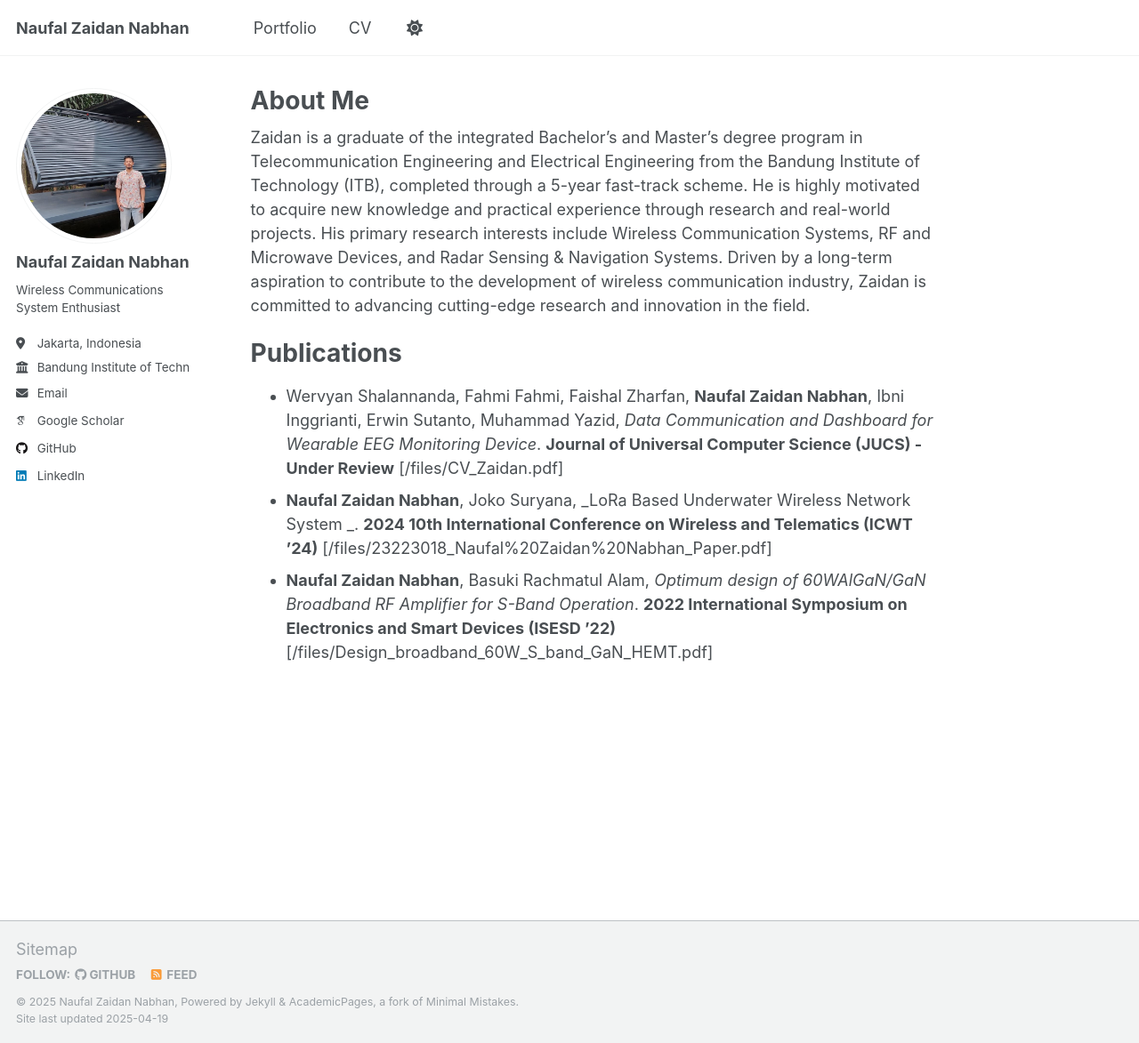
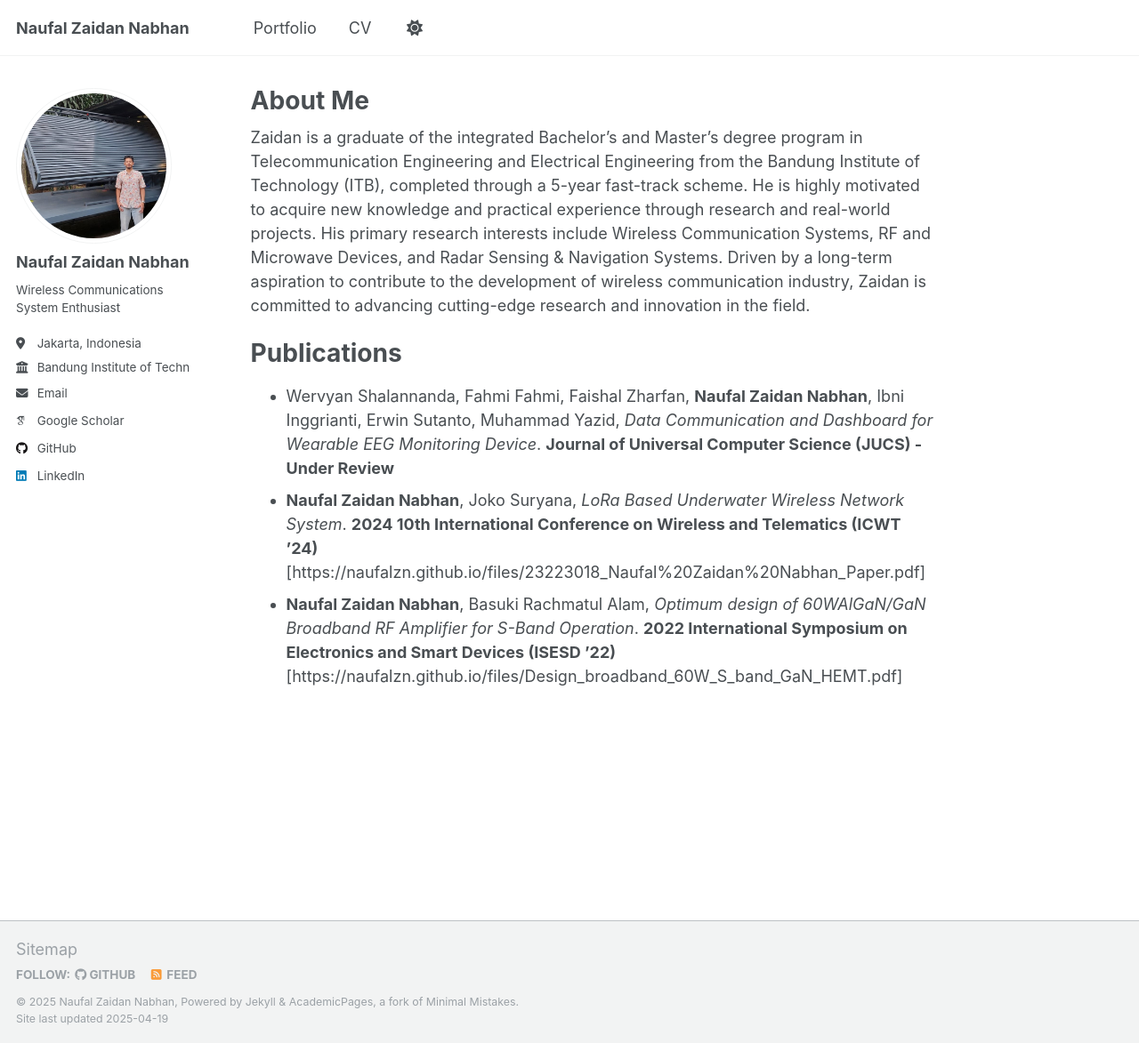
Before and after one commit to naufalzn/naufalzn.github.io, a Jekyll site: the page built from _pages/about.md, in a window 1280 px wide and 1173 px high. Shown: the whole window at 89% size. Built offline with Jekyll 4.4.1, drawn with Linux system fonts in a browser that asks for light colours; some web fonts are replaced.

Commit message:
Update about.md

```diff
--- a/_pages/about.md
+++ b/_pages/about.md
@@ -11,6 +11,6 @@ Zaidan is a graduate of the integrated Bachelor's and Master's degree program in
 
 
 # Publications
-- Wervyan Shalannanda, Fahmi Fahmi, Faishal Zharfan, **Naufal Zaidan Nabhan**, Ibni Inggrianti, Erwin Sutanto, Muhammad Yazid, _Data Communication and Dashboard for Wearable EEG Monitoring Device_. **Journal of Universal Computer Science (JUCS) - Under Review** [/files/CV_Zaidan.pdf]
-- **Naufal Zaidan Nabhan**, Joko Suryana, _LoRa Based Underwater Wireless Network System _. **2024 10th International Conference on Wireless and Telematics (ICWT ’24)** [/files/23223018_Naufal%20Zaidan%20Nabhan_Paper.pdf]
-- **Naufal Zaidan Nabhan**, Basuki Rachmatul Alam, _Optimum design of 60WAlGaN/GaN Broadband RF Amplifier for S-Band Operation_. **2022 International Symposium on Electronics and Smart Devices (ISESD ’22)** [/files/Design_broadband_60W_S_band_GaN_HEMT.pdf]
+- Wervyan Shalannanda, Fahmi Fahmi, Faishal Zharfan, **Naufal Zaidan Nabhan**, Ibni Inggrianti, Erwin Sutanto, Muhammad Yazid, _Data Communication and Dashboard for Wearable EEG Monitoring Device_. **Journal of Universal Computer Science (JUCS) - Under Review**
+- **Naufal Zaidan Nabhan**, Joko Suryana, _LoRa Based Underwater Wireless Network System_. **2024 10th International Conference on Wireless and Telematics (ICWT ’24)** [https://naufalzn.github.io/files/23223018_Naufal%20Zaidan%20Nabhan_Paper.pdf]
+- **Naufal Zaidan Nabhan**, Basuki Rachmatul Alam, _Optimum design of 60WAlGaN/GaN Broadband RF Amplifier for S-Band Operation_. **2022 International Symposium on Electronics and Smart Devices (ISESD ’22)** [https://naufalzn.github.io/files/Design_broadband_60W_S_band_GaN_HEMT.pdf]
```
